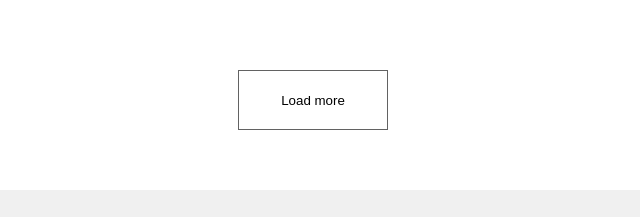
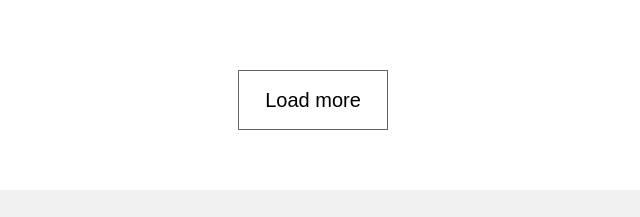
Before and after one commit to shafiqulbari/minimo-final, a plain HTML site: page index.html in a window 1280 px wide. Shown: the part 2109-2326 px from the top of the page, 327-967 px from the left. Drawn offline with nearby package versions, Linux system fonts and the light colour scheme.

Commit message:
Update style.css

```diff
--- a/style.css
+++ b/style.css
@@ -154,7 +154,7 @@ header{
 	height: 60px;
 	border: 1px solid #626262;
 	background-color: #ffffff;
-	Font font-size: 20px;
+	font-size: 20px;
 	cursor: pointer;
 	transition: .33s ease;
 }
```
